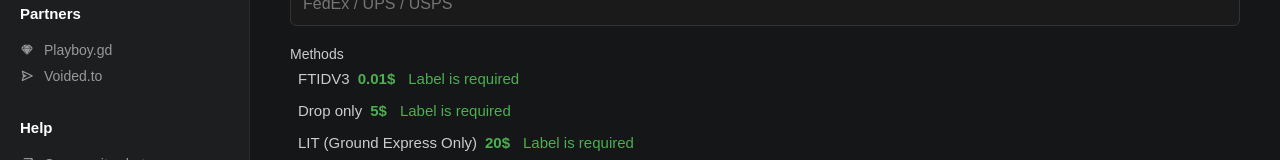
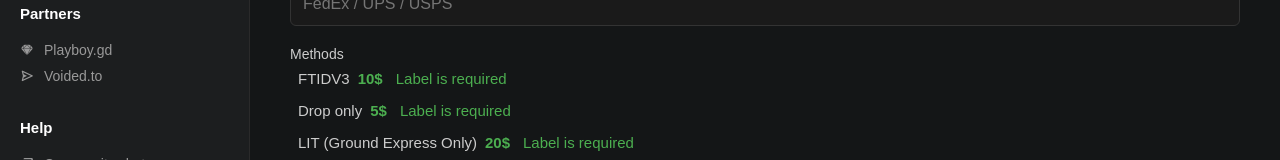
Before and after one commit to ogsuryansh/ftidshop, a React (Vite) app in the folder frontend/: page /dashboard/ftid/submit in a window 1280 px wide. Shown: the part 341-501 px from the top of the page. Built offline with nearby package versions, Linux system fonts and the light colour scheme; no server answers.

Commit message:
fix: restore FTIDV3 price back to 10$

```diff
--- a/frontend/src/pages/FtidSubmitOrder.jsx
+++ b/frontend/src/pages/FtidSubmitOrder.jsx
@@ -39,7 +39,7 @@ export default function FtidSubmitOrder() {
     }
 
     const methodPrices = {
-      'FTIDV3': 0.01,
+      'FTIDV3': 10,
       'Drop only': 5,
       'LIT (Ground Express Only)': 20,
       'FTIDNA [Only tracking number needed]': 30,
@@ -103,7 +103,7 @@ export default function FtidSubmitOrder() {
 
             <label style={{ color: '#ccc', fontSize: '15px', display: 'flex', alignItems: 'center', gap: '8px', flexWrap: 'wrap', cursor: 'pointer' }}>
               <input type="radio" name="method" value="FTIDV3" checked={method === 'FTIDV3'} onChange={e => setMethod(e.target.value)} required />
-              FTIDV3 <strong style={{ color: '#4caf50' }}>0.01$</strong> <span style={{ color: '#4caf50', marginLeft: '5px' }}>Label is required</span>
+              FTIDV3 <strong style={{ color: '#4caf50' }}>10$</strong> <span style={{ color: '#4caf50', marginLeft: '5px' }}>Label is required</span>
             </label>
 
             <label style={{ color: '#ccc', fontSize: '15px', display: 'flex', alignItems: 'center', gap: '8px', flexWrap: 'wrap', cursor: 'pointer' }}>
```
